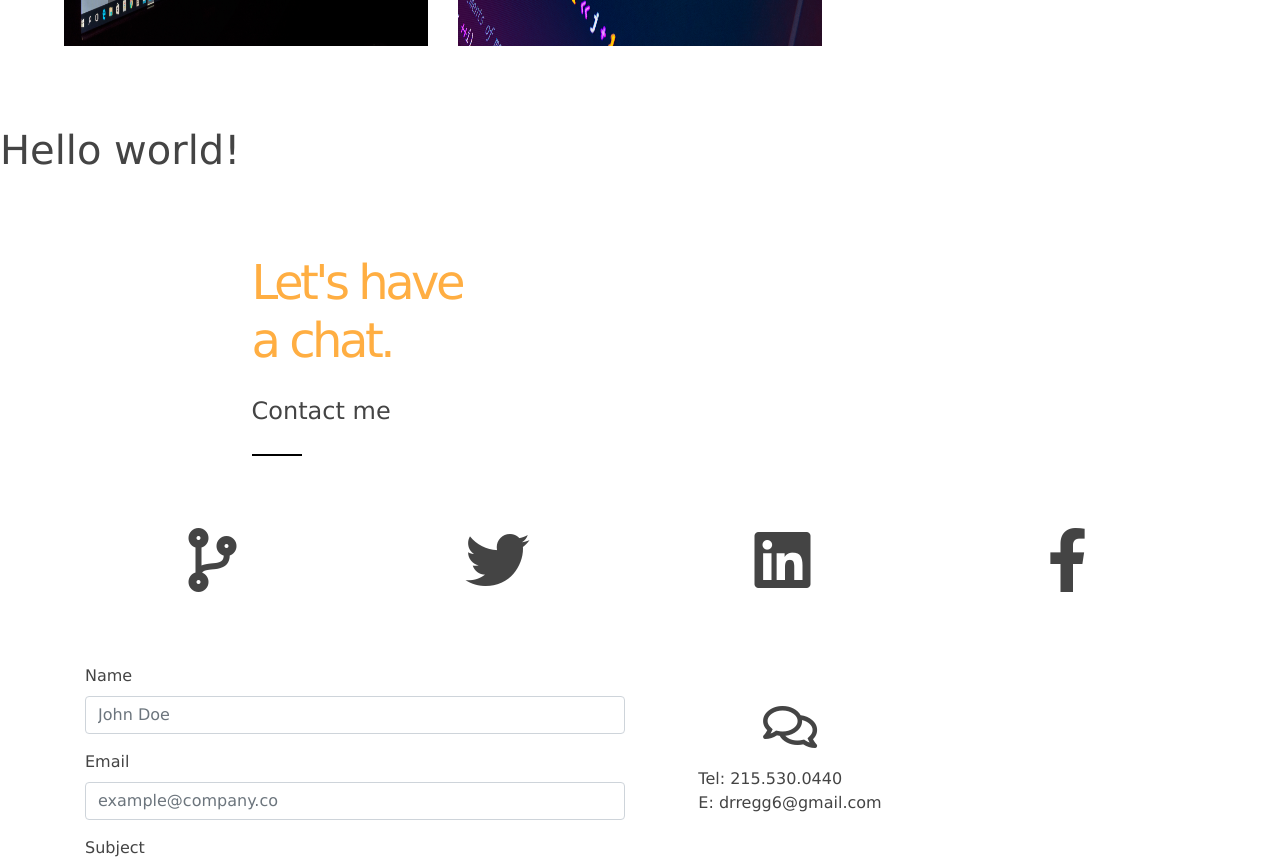
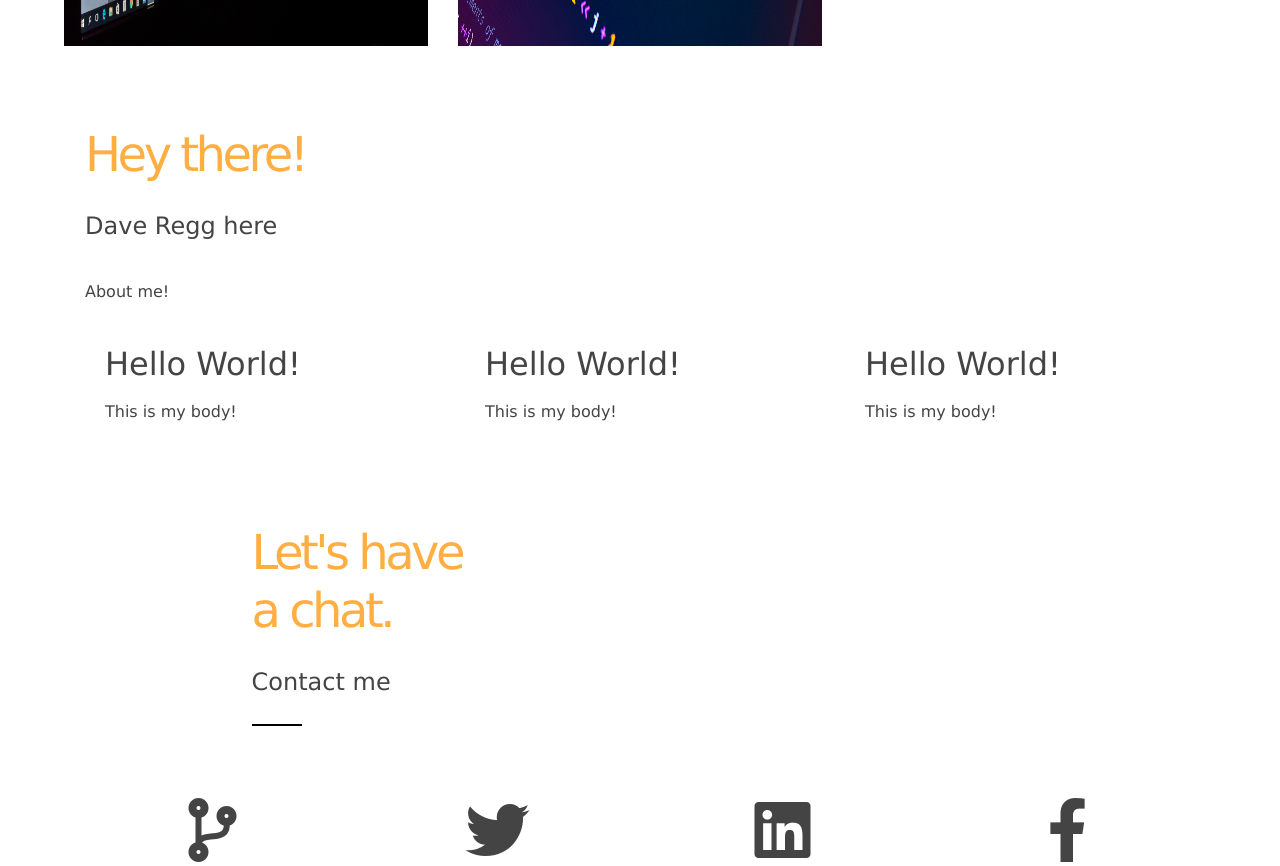
Before and after one commit to drregg6/full-stack-portfolio, a React (Create React App) app in the folder client/: page / in a window 1280 px wide. Shown: the part 1880-2746 px from the top of the page. Built offline with nearby package versions, Linux system fonts and the light colour scheme.

Commit message:
preliminary About is being worked

```diff
--- a/client/src/components/About.js
+++ b/client/src/components/About.js
@@ -1,11 +1,52 @@
 import React, { Component } from 'react';
+import {
+  Container,
+  Row,
+  Col,
+  Card,
+  CardBody,
+  CardTitle,
+  CardText
+} from 'reactstrap';
 
 class About extends Component {
   render() {
     return (
-        <div className="custom-about component-margin" id="about">
-            <h1>Hello world!</h1>
-        </div>
+      <div className="custom-about component-margin" id="about">
+        <Container>
+          <div className="about-header inner-margin">
+            <h1 className="header-text">Hey there!</h1>
+              <h2 className="header-subtext">Dave Regg here</h2>
+          </div>
+          <div>
+            <p>
+              About me!
+            </p>
+          </div>
+          <div>
+            <Row>
+              <Col xs="12" md="4">
+                <Card body>
+                  <CardTitle>Hello World!</CardTitle>
+                  <CardText>This is my body!</CardText>
+                </Card>
+              </Col>
+              <Col xs="12" md="4">
+                <Card body>
+                  <CardTitle>Hello World!</CardTitle>
+                  <CardText>This is my body!</CardText>
+                </Card>
+              </Col>
+              <Col xs="12" md="4">
+                <Card body>
+                  <CardTitle>Hello World!</CardTitle>
+                  <CardText>This is my body!</CardText>
+                </Card>
+              </Col>
+            </Row>
+          </div>
+        </Container>
+      </div>
     )
   }
 }
--- a/client/src/components/Portfolio.js
+++ b/client/src/components/Portfolio.js
@@ -22,7 +22,7 @@ class Portfolio extends Component {
     return (
       <div className="custom-portfolio component-margin portfolio-margin-top" id="portfolio">
         <CardDeck>
-          <a href="#" className="portfolio-card-link card">
+          <a href="http://lit-beach-33230.herokuapp.com" className="portfolio-card-link card">
             <CardImg top width="100%" src={Image1} alt="Placehold it!" />
             <CardImgOverlay className="flex-column">
               <div className="portfolio-title portfolio-font-color">
@@ -31,7 +31,7 @@ class Portfolio extends Component {
               </div>
             </CardImgOverlay>
           </a>
-          <a href="#" className="portfolio-card-link card">
+          <a href="http://shielded-woodland-41878.herokuapp.com/" className="portfolio-card-link card">
             <CardImg top width="100%" src={Image2} alt="Placehold it!" />
             <CardImgOverlay className="flex-column">
               <div className="portfolio-title portfolio-font-color">
```
